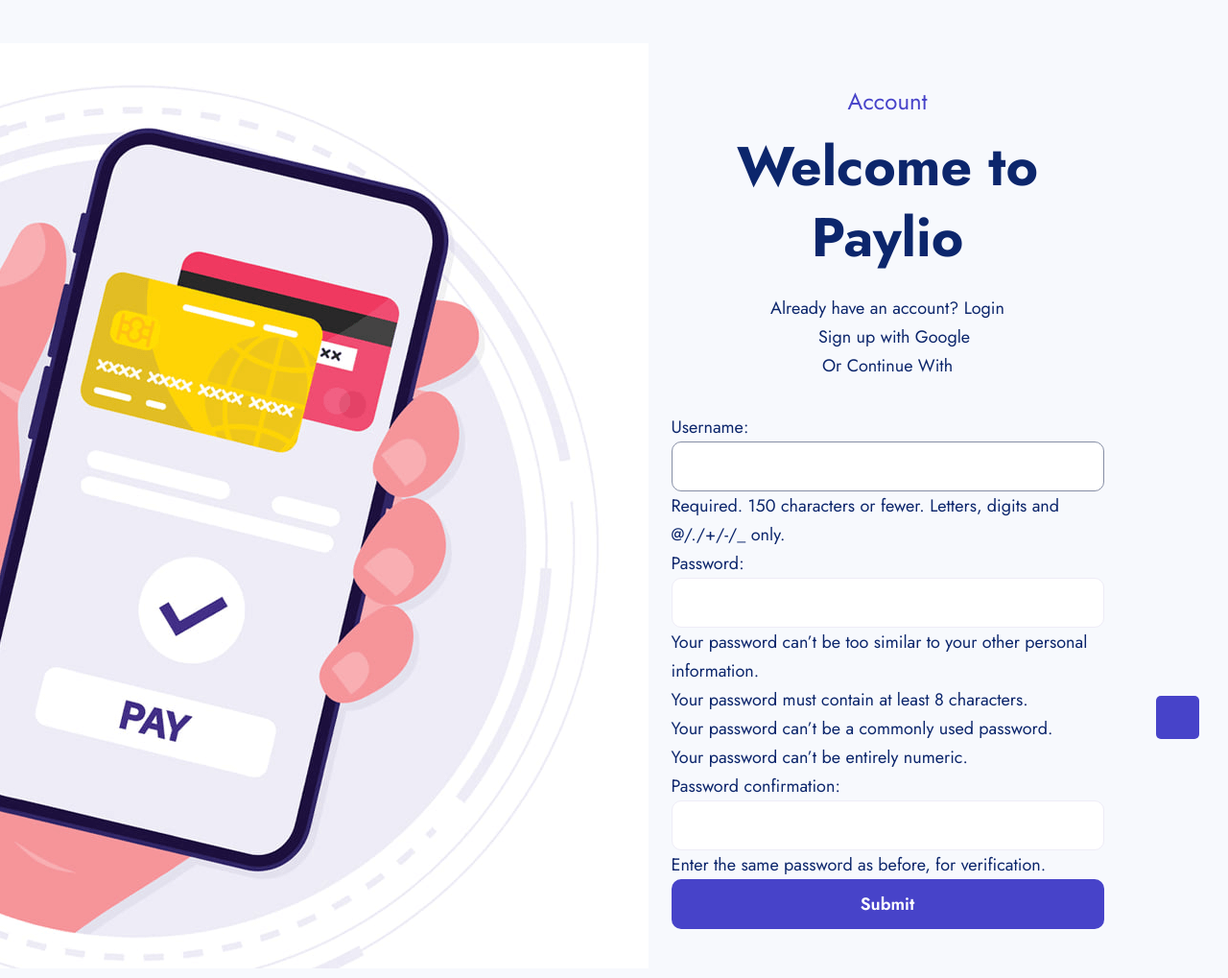
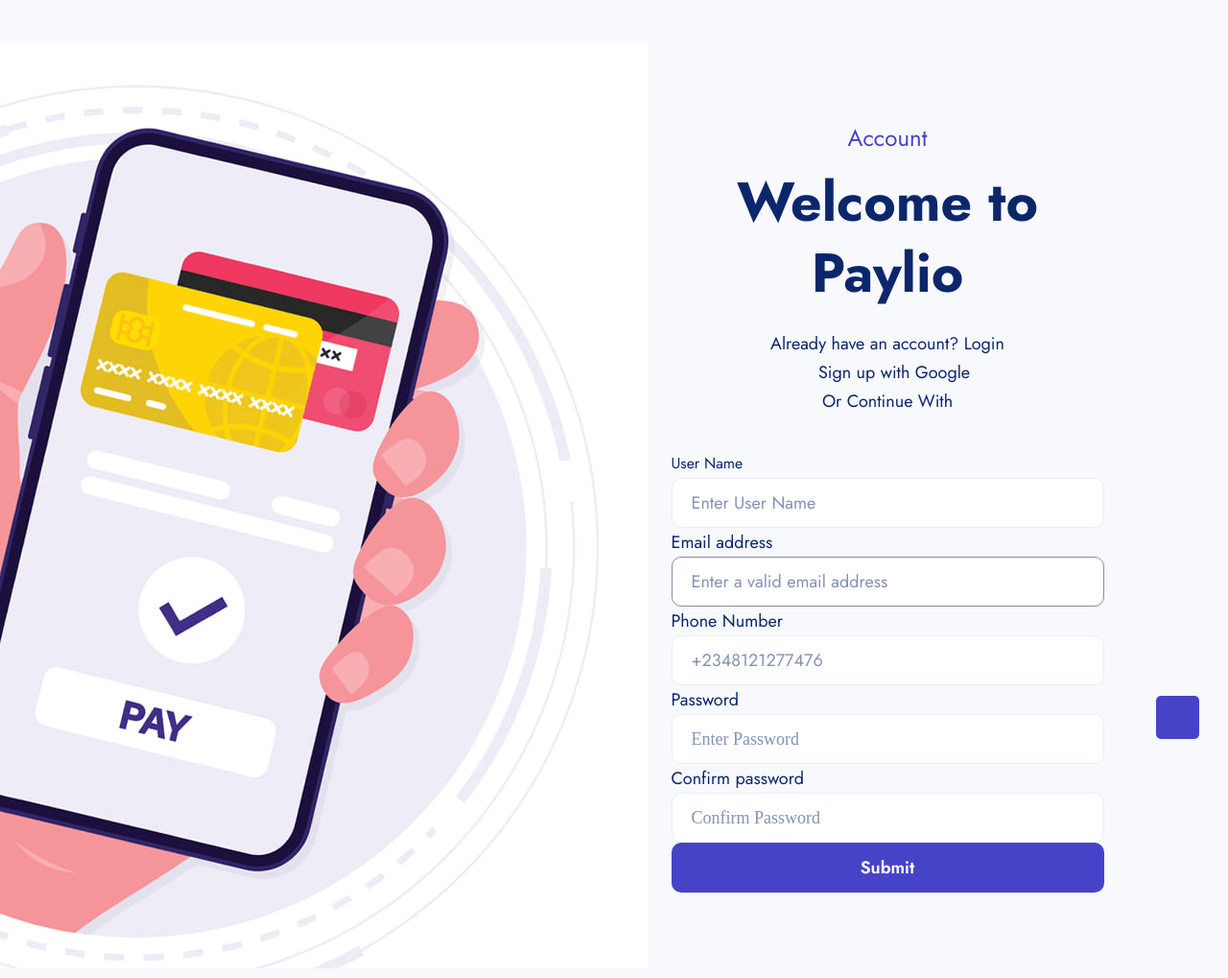
Before and after one commit to barth007/OwO, a Django app: page /auth/sign-up/ in a window 1280 px wide. Shown: the part 75-1094 px from the top of the page at 96% size. Run offline with Django 4.2, Linux system fonts and the light colour scheme; some libraries are stand-ins or nearby versions; some web fonts are replaced.

Commit message:
sign-up is ready

```diff
--- a/core/urls.py
+++ b/core/urls.py
@@ -6,5 +6,5 @@
 app_name = "core"
 
 urlpatterns = [
-    path('', views.index, name="core")
+    path('', views.index, name="index"),
 ]
--- a/templates/auth/sign-up.html
+++ b/templates/auth/sign-up.html
@@ -26,7 +26,25 @@
                         <div class="row">
                             <div class="col-12">
                                 <div class="single-input">
-                                    {{ form }}
+                                    <label for="logpassword"> <small>User Name</small></label>
+                                    {{ form.username}}
+                                </div>
+                                <div class="single-input">
+                                    <label for="logpassword">Email address</label>
+                                    {{ form.email}}
+                                </div>
+                                <div class="single-input">
+                                    <label for="logpassword">Phone Number</label>
+                                    {{ form.phone_number}}
+                                </div>
+                                <div class="single-input">
+                                    <label for="logpassword">Password</label>
+                                    {{ form.password1}}
+
+                                </div>
+                                <div class="single-input">
+                                    <label for="logpassword">Confirm password</label>
+                                    {{ form.password2}}
                                 </div>
 
                                 <button class="cmn-btn w-100">Submit</button>
--- a/user_auth/form.py
+++ b/user_auth/form.py
@@ -2,7 +2,10 @@
 
 from django import forms
 from django.contrib.auth.forms import UserCreationForm
+from django.contrib.auth import get_user_model
 from user_auth.models import User
+
+User = get_user_model()
 
 class UserRegisterForm(UserCreationForm):
     """This form will create fields for new users"""
@@ -10,3 +13,11 @@
     class Meta:
         model = User
         fields = ['username', 'email', 'phone_number', 'password1', 'password2']
+
+    def __init__(self, *args, **kwargs):
+        super(UserRegisterForm, self).__init__(*args, **kwargs)
+        self.fields['username'].widget.attrs['placeholder'] = self.fields['username'].help_text
+        self.fields['email'].widget.attrs['placeholder'] = self.fields['email'].help_text
+        self.fields['phone_number'].widget.attrs['placeholder'] = self.fields['phone_number'].help_text
+        self.fields['password1'].widget.attrs['placeholder'] = 'Enter Password'
+        self.fields['password2'].widget.attrs['placeholder'] = 'Confirm Password'
--- a/user_auth/models.py
+++ b/user_auth/models.py
@@ -21,7 +21,7 @@
         email_,
         phone_number_,
         is_staff_,
-    )= HELP_TEXT_AND_VERBOSE_NAME["user"].values()
+    ) = HELP_TEXT_AND_VERBOSE_NAME["user"].values()
     username = models.CharField(
         max_length=50,
         help_text=username_[0],
@@ -35,10 +35,12 @@
     )
     phone_number = PhoneNumberField(
         unique=True,
+        blank=False,
         help_text=phone_number_[0],
         verbose_name=phone_number_[1],
     )
     is_staff = models.BooleanField(
+        default=False,
         help_text=is_staff_[0],
         verbose_name=is_staff_[1],
     )
--- a/user_auth/views.py
+++ b/user_auth/views.py
@@ -2,28 +2,28 @@
 
 from django.shortcuts import render, redirect
 from django.contrib.auth import authenticate, login, logout
-from user_auth.form import UserCreationForm
 from django.contrib import messages
+from user_auth.form import UserRegisterForm
 
 def register_view (request):
     """
     registration of a new user
     """
 
-    form = UserCreationForm()
+    form = UserRegisterForm()
     if request.method == 'POST':
-        form = UserCreationForm(request.POST)
+        form = UserRegisterForm(request.POST)
         if form.is_valid():
             new_user = form.save()
-            username = new_user.cleaned_data.get('username')
+            username = form.cleaned_data.get('username')
             messages.success(
                 request,
                 f"Hi {username} your account has been created successfully"
             )
             # users should login after registration
-            authenticate(
-                username=new_user.cleaned_data['email'],
-                password=new_user.cleaned_data['password1']
+            new_user = authenticate(
+                email=form.cleaned_data['email'],
+                password=form.cleaned_data['password1']
             )
             login(
                 request,
```
Also changed, not shown: db.sqlite3, main/settings.py (line endings or trailing spaces), user_auth/migrations/0001_initial.py.
